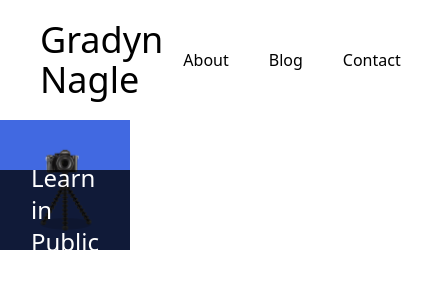
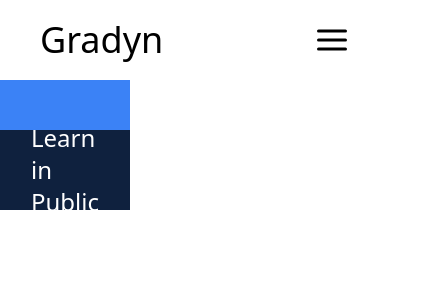
Before and after one commit to gradynn/portfolio, a Next.js app: page /blog in a window 390 px wide. Shown: the top 300 px of the page, 421 px wide, since content can reach past the window. Built offline with nearby package versions, Linux system fonts and the light colour scheme.

Commit message:
added mobile friendly menu styling

```diff
--- a/package.json
+++ b/package.json
@@ -14,6 +14,7 @@
     "next": "14.2.5",
     "react": "^18",
     "react-dom": "^18",
+    "react-icons": "^5.2.1",
     "react-markdown": "^9.0.1"
   },
   "devDependencies": {
--- a/src/app/(routes)/about/page.tsx
+++ b/src/app/(routes)/about/page.tsx
@@ -1,6 +1,6 @@
 export default function About() {
   	return (
-		<main className="flex">
+		<main className="flex lg:flex-row flex-col w-full">
 
 		</main>
 	);
--- a/src/app/_components/Navbar.tsx
+++ b/src/app/_components/Navbar.tsx
@@ -1,18 +1,56 @@
+"use client";
+
 import Link from 'next/link';
+import { FiMenu, FiX } from "react-icons/fi";
+import { useState } from 'react';
+
+function MobileMenu({ onClose }) {
+    return (
+        <div className="absolute inset-0 w-screen h-screen bg-white z-50">
+            <div className="flex justify-end px-10 py-5">
+                <FiX onClick={onClose} className="text-4xl cursor-pointer" />
+            </div>
+            <div className="flex flex-col items-start justify-center mt-10 px-10">
+                <Link onClick={onClose} href="/" className="text-4xl py-5">Home</Link>
+                <Link onClick={onClose} href="/about/" className="text-4xl py-5">About</Link>
+                <Link onClick={onClose} href="/blog/" className="text-4xl py-5">Blog</Link>
+                <Link onClick={onClose} href="/contact/" className="text-4xl py-5">Contact</Link>
+            </div>
+        </div>
+    )
+}
+
+function FullMenu() {
+    return (
+        <div className="flex items-center">
+            <Link href="/about/" className="text-base pr-5">About</Link>
+            <Link href="/blog/" className="text-base px-5">Blog</Link>
+            <Link href="/contact/" className="text-base pl-5">Contact</Link>
+        </div>
+    )
+}
 
 export default function Navbar() {
+    const [showMobileMenu, setShowMobileMenu] = useState(false);
+
     return (
         <div className="flex justify-between items-center px-10 py-5 w-full bg-white">
             <div className="flex items-center">
-            <h1 className="text-4xl font-light">
-                <Link href="/">Gradyn Nagle</Link>
-            </h1>
+                <h1 className="text-4xl font-light">
+                    <Link href="/">
+                        Gradyn <span className="md:inline hidden">Nagle</span>
+                    </Link>
+                </h1>
             </div>
-            <div className="flex items-center">
-            <Link href="/about/" className="text-base px-5">About</Link>
-            <Link href="/blog/" className="text-base px-5">Blog</Link>
-            <Link href="/contact/" className="text-base px-5">Contact</Link>
+            <div className="md:block hidden">
+                <FullMenu />
             </div>
+            <div className="md:hidden block">
+                <FiMenu onClick={() => setShowMobileMenu(!showMobileMenu)} className="text-4xl align-baseline" />
+            </div>
+            {showMobileMenu && (
+                <MobileMenu onClose={() => setShowMobileMenu(!showMobileMenu)}/>
+            )}
         </div>
     );
 }
--- a/src/app/_components/PostGrid/PostGrid.tsx
+++ b/src/app/_components/PostGrid/PostGrid.tsx
@@ -15,14 +15,7 @@ export default function PostGrid({ posts }: PostGridProps) {
                         key={post.title}
                         className="relative w-full aspect-1"
                     >
-                        <Image
-                            src={post.imageRef}
-                            alt={post.title}
-                            layout="fill"
-                            objectFit="cover"
-                            className="z-0"
-                        />
-                        <div className="absolute inset-0 flex items-end">
+                        <div className="absolute inset-0 flex items-end bg-blue-500">
                             <div className="flex justify-center items-center w-full h-1/4 p-10 bg-black bg-opacity-75">
                                 <span className="text-white text-2xl">{post.title}</span>
                             </div>
```
Also changed, not shown: 1 other file (tests, documents, lock files or other folders).
